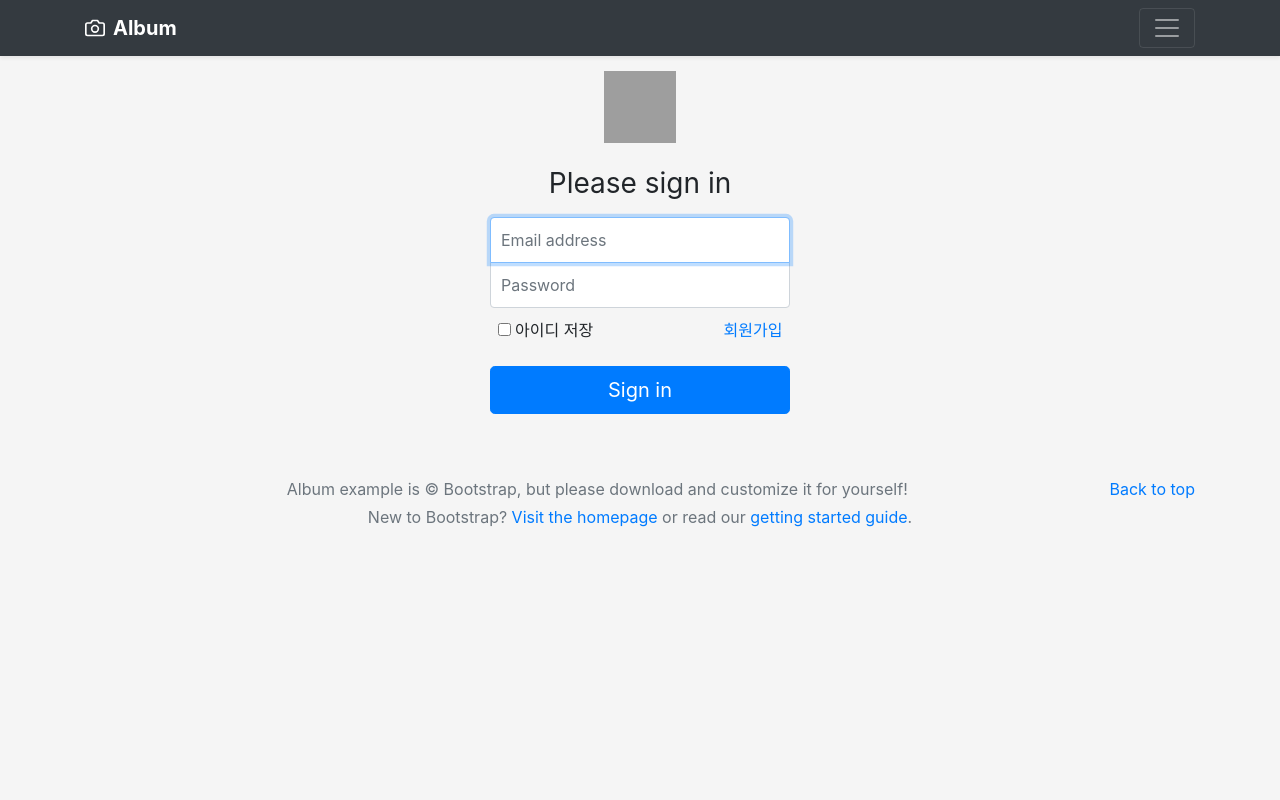
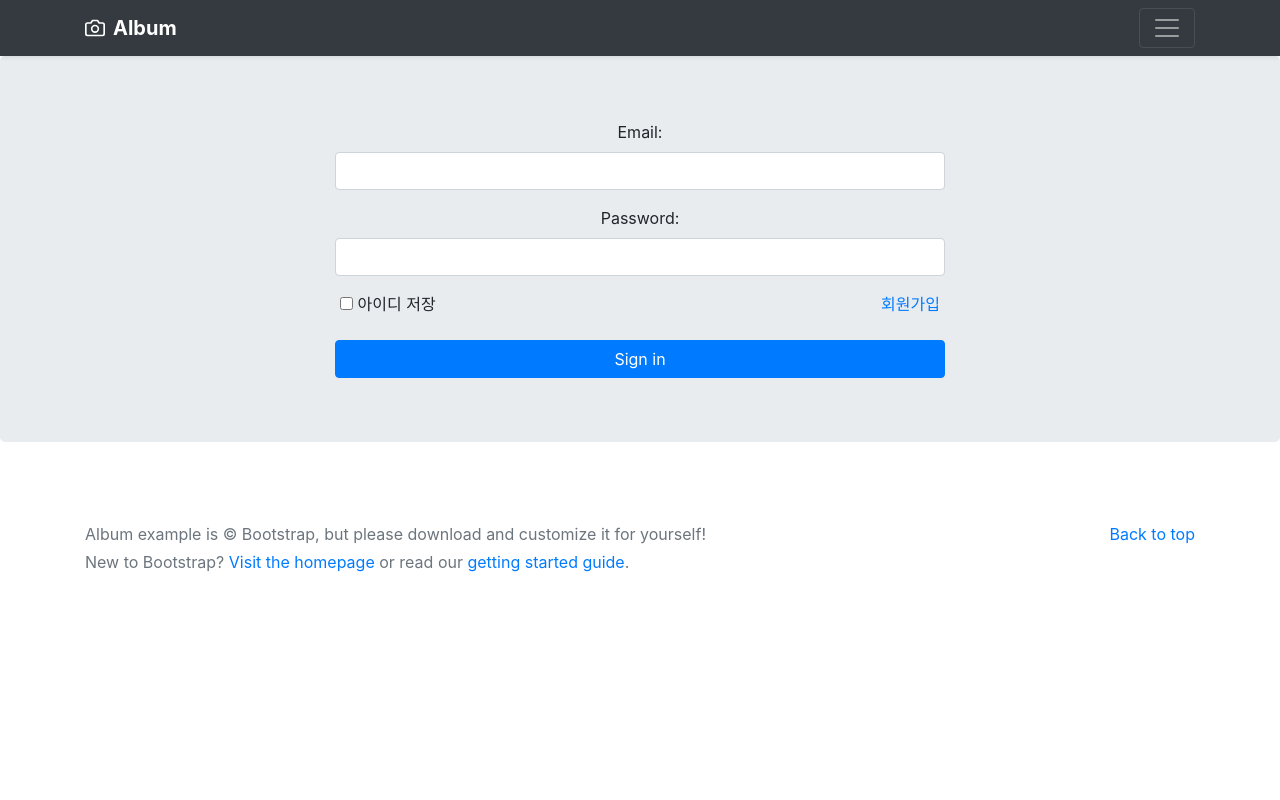
Before and after one commit to BE1NG/inspace, a Django app: page /inspace/signin/ in a window 1280 px wide. Run offline with Django 3.2, Linux system fonts and the light colour scheme; some libraries are stand-ins or nearby versions; grey boxes are pictures that could not be loaded.

Commit message:
로그인 수정

```diff
--- a/inspace/views.py
+++ b/inspace/views.py
@@ -36,7 +36,7 @@ def signin(request):
 
         try:
             # select * from user where email=? and pwd=?
-            user = User.objects.get(email=email, password=password)
+            user = User.objects.get(email=email, password=pwd)
             request.session['email'] = email
             return render(request, 'mypage.html')
         except:
@@ -49,7 +49,7 @@ def signout(request):
     del request.session['email'] # 개별 삭제
     request.session.flush() # 전체 삭제
 
-    return HttpResponseRedirect('')
+    return HttpResponseRedirect('inspace/signin/')
 
 def mypage(request):
     return render(request, 'mypage.html')
--- a/templates/signin.html
+++ b/templates/signin.html
@@ -1,64 +1,32 @@
 {% extends 'base.html' %}
 {% block content %}
-<style>
-        html,
-    body {
-    height: 100%;
-    background-color: #f5f5f5;
-    }
-    .form-signin {
-    width: 100%;
-    max-width: 330px;
-    padding: 15px;
-    margin: auto;
-    }
-    .form-signin .checkbox {
-    font-weight: 400;
-    }
-    .form-signin .form-control {
-    position: relative;
-    box-sizing: border-box;
-    height: auto;
-    padding: 10px;
-    font-size: 16px;
-    }
-    .form-signin .form-control:focus {
-    z-index: 2;
-    }
-    .form-signin input[type="email"] {
-    margin-bottom: -1px;
-    border-bottom-right-radius: 0;
-    border-bottom-left-radius: 0;
-    }
-    .form-signin input[type="password"] {
-    margin-bottom: 10px;
-    border-top-left-radius: 0;
-    border-top-right-radius: 0;
-    }
-</style>
-        <!-- Custom styles for this template -->
-        <link href="signin.css" rel="stylesheet">
-      </head>
-      <body class="text-center">
-        <form class="form-signin">
-      <img class="mb-4" src="../assets/brand/bootstrap-solid.svg" alt="" width="72" height="72">
-      <h1 class="h3 mb-3 font-weight-normal">Please sign in</h1>
-      <label for="inputEmail" class="sr-only">Email address</label>
-      <input type="email" id="inputEmail" class="form-control" placeholder="Email address" required autofocus>
-      <label for="inputPassword" class="sr-only">Password</label>
-      <input type="password" id="inputPassword" class="form-control" placeholder="Password" required>
+
+<div class="jumbotron">
+    <div class="container text-center">
+        <form method="post" action="/inspace/signin/">
+            {% csrf_token %}
+            <div class="form-group">
+                <label for="email">Email:</label>
+                <input type="text" class="form-control" id="email" name="email">
+            </div>
+            <div class="form-group">
+                <label for="pwd">Password:</label>
+                <input type="password" class="form-control" id="password" name="password">
+            </div>
             <div class="checkbox mb-3">
                 <label>
                   <input type="checkbox" value="remember-me"> 아이디 저장
                 </label>
-        &nbsp; &nbsp;  &nbsp;  &nbsp;  &nbsp;  &nbsp; &nbsp; &nbsp; &nbsp; &nbsp; &nbsp; &nbsp; &nbsp; &nbsp;
+                &nbsp; &nbsp;  &nbsp;  &nbsp;  &nbsp;  &nbsp; &nbsp; &nbsp; &nbsp; &nbsp; &nbsp; &nbsp; &nbsp; &nbsp; &nbsp; &nbsp; &nbsp; &nbsp; &nbsp;
+                &nbsp; &nbsp;  &nbsp;  &nbsp;  &nbsp;  &nbsp; &nbsp; &nbsp; &nbsp; &nbsp; &nbsp; &nbsp; &nbsp; &nbsp; &nbsp; &nbsp; &nbsp; &nbsp; &nbsp;
+                &nbsp; &nbsp;  &nbsp;  &nbsp;  &nbsp;  &nbsp; &nbsp; &nbsp; &nbsp; &nbsp; &nbsp;
                 <span class="txt_find">
                     <a href="/inspace/signup/" class="link_find">회원가입</a>
                   </span>
               </div>
-      <button class="btn btn-lg btn-primary btn-block" type="submit">Sign in</button>
+            <button class="btn btn-primary btn-block" id="signin">Sign in</button>
         </form>
-    </body>
-    </html>
+    </div>
+</div>
 
 {% endblock %}
```
Also changed, not shown: db.sqlite3. Lines whose indentation alone changed are shown as unchanged.
